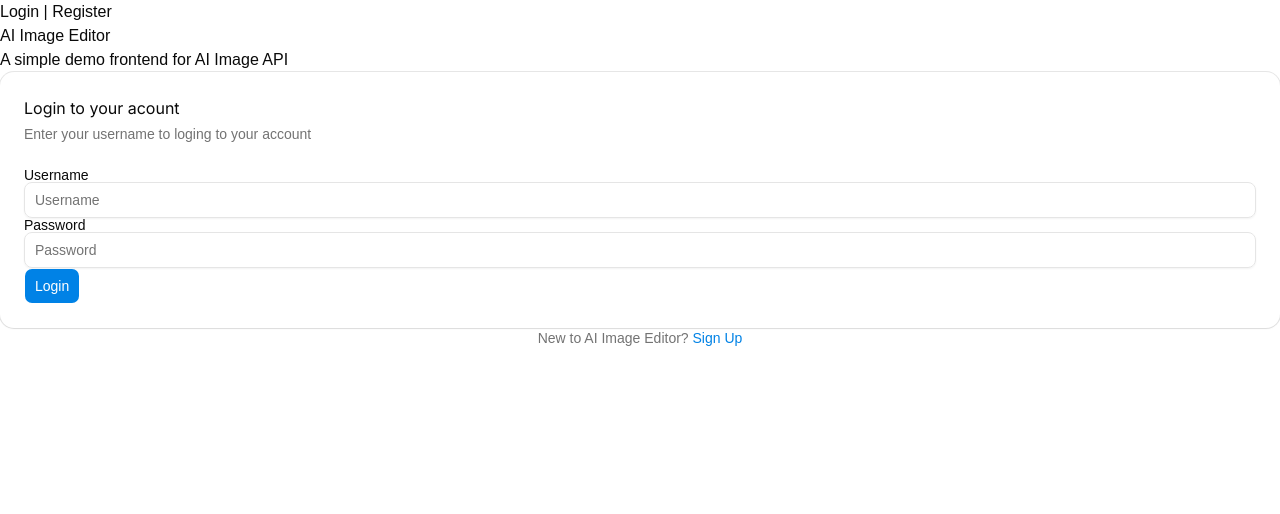
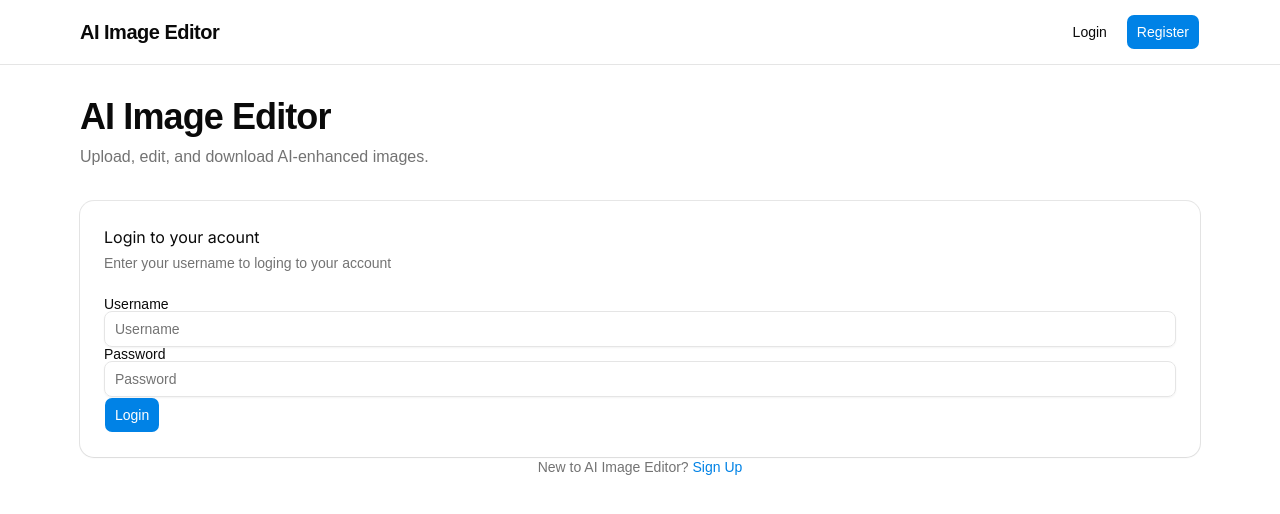
Before and after one commit to kotaroyama/AI-Image-Editor-API, a React (Vite) app in the folder frontend/: page /login in a window 1280 px wide. Shown: the top 514 px of the page. Built offline with nearby package versions, Linux system fonts and the light colour scheme; no server answers.

Commit message:
Polish the dashboard and jobs pages

```diff
--- a/frontend/src/App.tsx
+++ b/frontend/src/App.tsx
@@ -1,5 +1,8 @@
 import { useEffect, useState } from "react";
 import { Link, Outlet, useNavigate } from "react-router-dom";
+
+import { Button } from "@/components/ui/button"
+
 import { getToken, logout } from "./services/auth";
 
 export default function App() {
@@ -19,16 +22,26 @@ export default function App() {
   }, []);
 
   return (
-    <div>
-      <div>
-        <nav>
+  <div className="min-h-screen bg-background text-foreground">
+    <header className="sticky top-0 z-50 border-b bg-background/80 backdrop-blur">
+      <div className="mx-auto flex h-16 max-w-6xl items-center justify-between px-4">
+        <Link to="/" className="text-xl font-bold tracking-tight">
+          AI Image Editor
+        </Link>
+
+        <nav className="flex items-center gap-2">
           {isLoggedIn ? (
             <>
-              <Link to="/">Home</Link>
-              <span > | </span>
-              <Link to="/jobs">Jobs</Link>
-              <span > | </span>
-              <button
+              <Button variant="ghost" asChild>
+                <Link to="/">Uploaded</Link>
+              </Button>
+
+              <Button variant="ghost" asChild>
+                <Link to="/jobs">Edited</Link>
+              </Button>
+
+              <Button
+                variant="outline"
                 onClick={() => {
                   logout();
                   setIsLoggedIn(false);
@@ -36,22 +49,36 @@ export default function App() {
                 }}
               >
                 Logout
-              </button>
+              </Button>
             </>
           ) : (
             <>
-              <Link to="/login">Login</Link>
-              <span> | </span>
-              <Link to="/register">Register</Link>
+              <Button variant="ghost" asChild>
+                <Link to="/login">Login</Link>
+              </Button>
+
+              <Button asChild>
+                <Link to="/register">Register</Link>
+              </Button>
             </>
           )}
         </nav>
       </div>
-      <main>
-        <h1>AI Image Editor</h1>
-        <p>A simple demo frontend for AI Image API</p>
-      </main>
+    </header>
+
+    <main className="mx-auto max-w-6xl px-4 py-8">
+      <section className="mb-8 space-y-2">
+        <h1 className="text-3xl font-bold tracking-tight md:text-4xl">
+          AI Image Editor
+        </h1>
+
+        <p className="text-muted-foreground">
+          Upload, edit, and download AI-enhanced images.
+        </p>
+      </section>
+
       <Outlet context={{ isLoggedIn, setIsLoggedIn }} />
-    </div>
-  );
+    </main>
+  </div>
+);
 }
--- a/frontend/src/pages/Dashboard.tsx
+++ b/frontend/src/pages/Dashboard.tsx
@@ -4,6 +4,8 @@ import { Link } from "react-router-dom";
 import { Button } from "@/components/ui/button";
 import {
   Card,
+  CardContent,
+  CardDescription,
   CardFooter,
   CardHeader,
   CardTitle,
@@ -65,10 +67,21 @@ export default function Dashboard() {
 
   return (
     <div>
-      <h3>Upload Photo</h3>
-      <form onSubmit={handleSubmit}>
+      <Card className="mb-8">
+        <CardHeader>
+          <CardTitle>Upload Photo</CardTitle>
+        <CardDescription>
+          Upload an image to edit with AI tools
+        </CardDescription>
+        </CardHeader>
+
+        <CardContent>
+          <form
+            onSubmit={handleSubmit}
+            className="space-y-4"
+          >
             <Field>
-          <FieldLabel htmlFor="file">Image</FieldLabel>
+              <FieldLabel htmlFor="image-input">Image</FieldLabel>
               <Input
                 id="image-input"
                 type="file"
@@ -79,11 +92,38 @@ export default function Dashboard() {
                   }
                 }}
               />
+
               <FieldDescription>Choose an image to upload</FieldDescription>
             </Field>
-        <Button type="submit">Upload</Button>
+
+            {file && (
+              <p className="text-sm text-muted-foreground">
+                Selected: {file.name}
+              </p>
+            )}
+
+            <Button
+              type="submit"
+              disabled={!file}
+            >
+              Upload
+            </Button>
           </form>
-      <h3>Uploaded Photos</h3>
+        </CardContent>
+      </Card>
+
+      <div className="mb-6 flex item-center justify-between">
+        <div>
+          <h2 className="text-2xl font-bold tracking-tight">
+            Uploaded Photos
+          </h2>
+        </div>
+
+        <p className="text-sm text-muted-foreground">
+          {photos.length} photo{photos.length !== 1 ? "s": ""}
+        </p>
+      </div>
+
       <div className="grid grid-cols-2 md:grid-cols-3 lg:grid-cols-4 xl:grid-cols-5 gap-6">
         {photos.toReversed().map((photo: Photo) => (
           <Card
--- a/frontend/src/pages/Jobs.tsx
+++ b/frontend/src/pages/Jobs.tsx
@@ -49,7 +49,17 @@ export default function Jobs() {
 
   return (
     <div>
-      <h3>Last 10 Jobs</h3>
+      <div className="mb-6 flex item-center justify-between">
+        <div>
+          <h2 className="text-2xl font-bold tracking-tight">
+            Edited Photos
+          </h2>
+        </div>
+
+        <p className="text-sm text-muted-foreground">
+          {jobs.length} job{jobs.length !== 1 ? "s": ""}
+        </p>
+      </div>
       <div className="grid grid-cols-2 md:grid-cols-3 lg:grid-cols-4 xl:grid-cols-5 gap-6">
         {jobs.toSorted((a, b) => b.created_at.localeCompare(a.created_at)).map((job: Job) => (
           <Card
```
Lines whose indentation alone changed are shown as unchanged.
